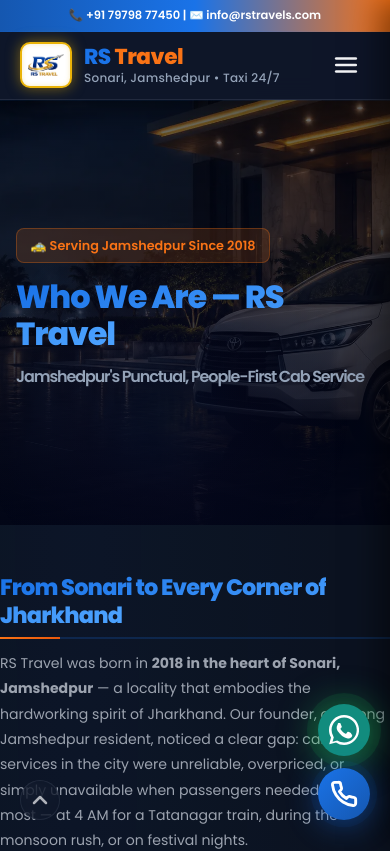
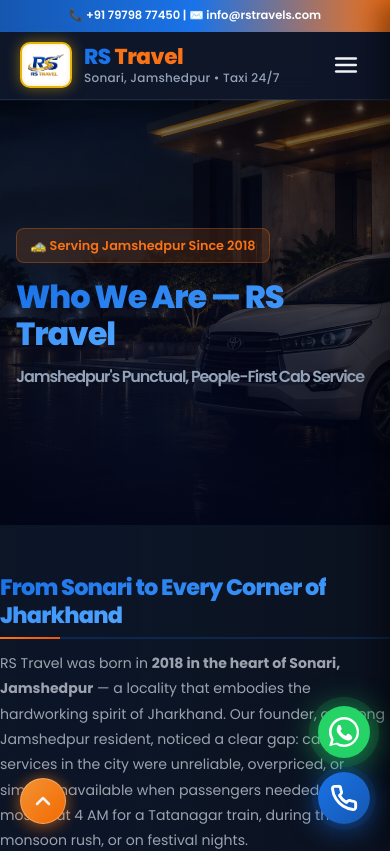
Before and after one commit to bk6204811752-cmd/rs-travel, a Next.js app: page /about in a window 390 px wide. Shown: the top 851 px of the page. Built offline with nearby package versions, Linux system fonts and the light colour scheme.

Commit message:
fix(ui): ensure mobile floating buttons visibility and saffron back-to-top theme

```diff
--- a/src/app/globals.css
+++ b/src/app/globals.css
@@ -37,7 +37,7 @@
   --accent-blue: #60a5fa;
   --accent-cyan: #22d3ee;
   --accent-violet: #a78bfa;
-  --whatsapp: #128c7e;
+  --whatsapp: #25D366;
 
   /* === GRADIENTS === */
   --gradient-primary: linear-gradient(135deg, #1a73e8 0%, #1557b0 100%);
@@ -2641,12 +2641,15 @@
 
 .floating-buttons {
   position: fixed;
-  bottom: 1.5rem;
+  bottom: calc(1.25rem + env(safe-area-inset-bottom, 0px));
   right: 1.25rem;
-  display: flex;
+  display: flex !important;
   flex-direction: column;
-  gap: 0.75rem;
-  z-index: 9999;
+  gap: 0.85rem;
+  z-index: 99999 !important;
+  visibility: visible !important;
+  opacity: 1 !important;
+  pointer-events: auto !important;
 }
 
 @media (min-width: 768px) {
@@ -2661,14 +2664,18 @@
   width: 52px;
   height: 52px;
   border-radius: 50%;
-  display: flex;
+  display: flex !important;
   align-items: center;
   justify-content: center;
-  color: #fff;
+  color: #ffffff !important;
   text-decoration: none;
   transition: all 0.3s cubic-bezier(0.175, 0.885, 0.32, 1.275);
-  box-shadow: 0 4px 15px rgba(0, 0, 0, 0.2);
+  box-shadow: 0 6px 20px rgba(0, 0, 0, 0.35);
   will-change: transform;
+  visibility: visible !important;
+  opacity: 1 !important;
+  cursor: pointer;
+  -webkit-tap-highlight-color: transparent;
 }
 
 @media (min-width: 768px) {
@@ -2679,35 +2686,35 @@
 }
 
 .float-wa {
-  background: var(--whatsapp);
+  background: #25D366 !important;
   animation: waPulse 2s ease-in-out infinite;
 }
 
 .float-wa:hover {
-  background: #1da851;
-  transform: translateY(-4px) scale(1.08);
+  background: #1da851 !important;
+  transform: translateY(-4px) scale(1.1);
 }
 
 .float-call {
-  background: var(--gradient-primary);
-  color: #fff;
+  background: linear-gradient(135deg, #1a73e8 0%, #1557b0 100%) !important;
+  color: #ffffff !important;
   animation: callPulse 2.5s ease-in-out infinite;
 }
 
 .float-call:hover {
-  background: var(--primary-dark);
-  transform: translateY(-4px) scale(1.08);
+  background: linear-gradient(135deg, #1557b0 0%, #0d47a1 100%) !important;
+  transform: translateY(-4px) scale(1.1);
 }
 
 @keyframes waPulse {
 
   0%,
   100% {
-    box-shadow: 0 4px 20px rgba(37, 211, 102, 0.3);
+    box-shadow: 0 4px 20px rgba(37, 211, 102, 0.4);
   }
 
   50% {
-    box-shadow: 0 4px 40px rgba(37, 211, 102, 0.6), 0 0 0 12px rgba(37, 211, 102, 0.1);
+    box-shadow: 0 4px 35px rgba(37, 211, 102, 0.75), 0 0 0 10px rgba(37, 211, 102, 0.15);
   }
 }
 
@@ -2715,11 +2722,11 @@
 
   0%,
   100% {
-    box-shadow: 0 4px 20px rgba(26, 115, 232, 0.3);
+    box-shadow: 0 4px 20px rgba(26, 115, 232, 0.4);
   }
 
   50% {
-    box-shadow: 0 4px 40px rgba(26, 115, 232, 0.6), 0 0 0 12px rgba(26, 115, 232, 0.1);
+    box-shadow: 0 4px 35px rgba(26, 115, 232, 0.75), 0 0 0 10px rgba(26, 115, 232, 0.15);
   }
 }
 
@@ -2733,42 +2740,49 @@
 }
 
 /* ============================================================
-   BACK TO TOP
+   BACK TO TOP (Saffron Theme)
    ============================================================ */
 
 .back-to-top {
   position: fixed;
-  bottom: 1.5rem;
+  bottom: calc(1.25rem + env(safe-area-inset-bottom, 0px));
   left: 1.25rem;
-  width: 40px;
-  height: 40px;
+  width: 46px;
+  height: 46px;
   border-radius: 50%;
-  background: rgba(15, 23, 42, 0.85);
+  background: linear-gradient(135deg, #FF9933 0%, #FF6F00 100%) !important;
   backdrop-filter: blur(8px);
-  border: 1px solid var(--card-border);
-  color: var(--text-primary);
-  display: flex;
+  border: 1px solid rgba(255, 255, 255, 0.35);
+  color: #ffffff !important;
+  display: flex !important;
   justify-content: center;
   align-items: center;
-  z-index: 997;
+  z-index: 99998 !important;
   text-decoration: none;
-  opacity: 0.7;
-  transition: all 0.3s ease;
+  opacity: 0.95;
+  box-shadow: 0 4px 18px rgba(255, 111, 0, 0.45), 0 0 14px rgba(255, 153, 51, 0.3);
+  transition: all 0.3s cubic-bezier(0.175, 0.885, 0.32, 1.275);
+  visibility: visible !important;
+  cursor: pointer;
+  -webkit-tap-highlight-color: transparent;
 }
 
 @media (min-width: 768px) {
   .back-to-top {
     bottom: 2rem;
-    width: 44px;
-    height: 44px;
+    left: 1.5rem;
+    width: 48px;
+    height: 48px;
   }
 }
 
 .back-to-top:hover {
   opacity: 1;
-  background: var(--primary);
-  color: #fff;
-  border-color: var(--primary);
+  background: linear-gradient(135deg, #FFa742 0%, #FF5500 100%) !important;
+  color: #ffffff !important;
+  border-color: #ffffff;
+  transform: translateY(-4px) scale(1.1);
+  box-shadow: 0 8px 25px rgba(255, 111, 0, 0.65), 0 0 20px rgba(255, 153, 51, 0.5);
 }
 
 /* ============================================================
```
